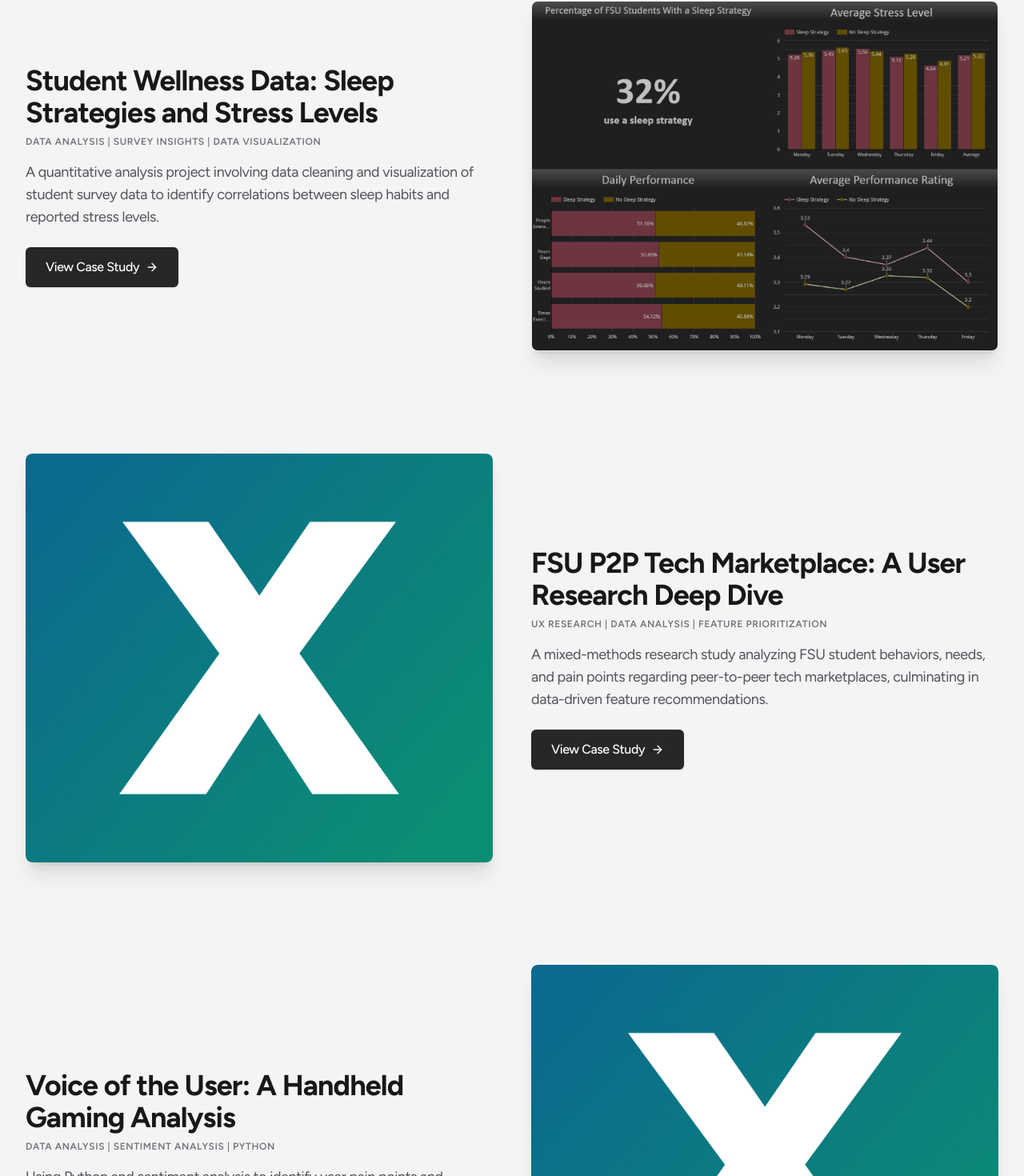
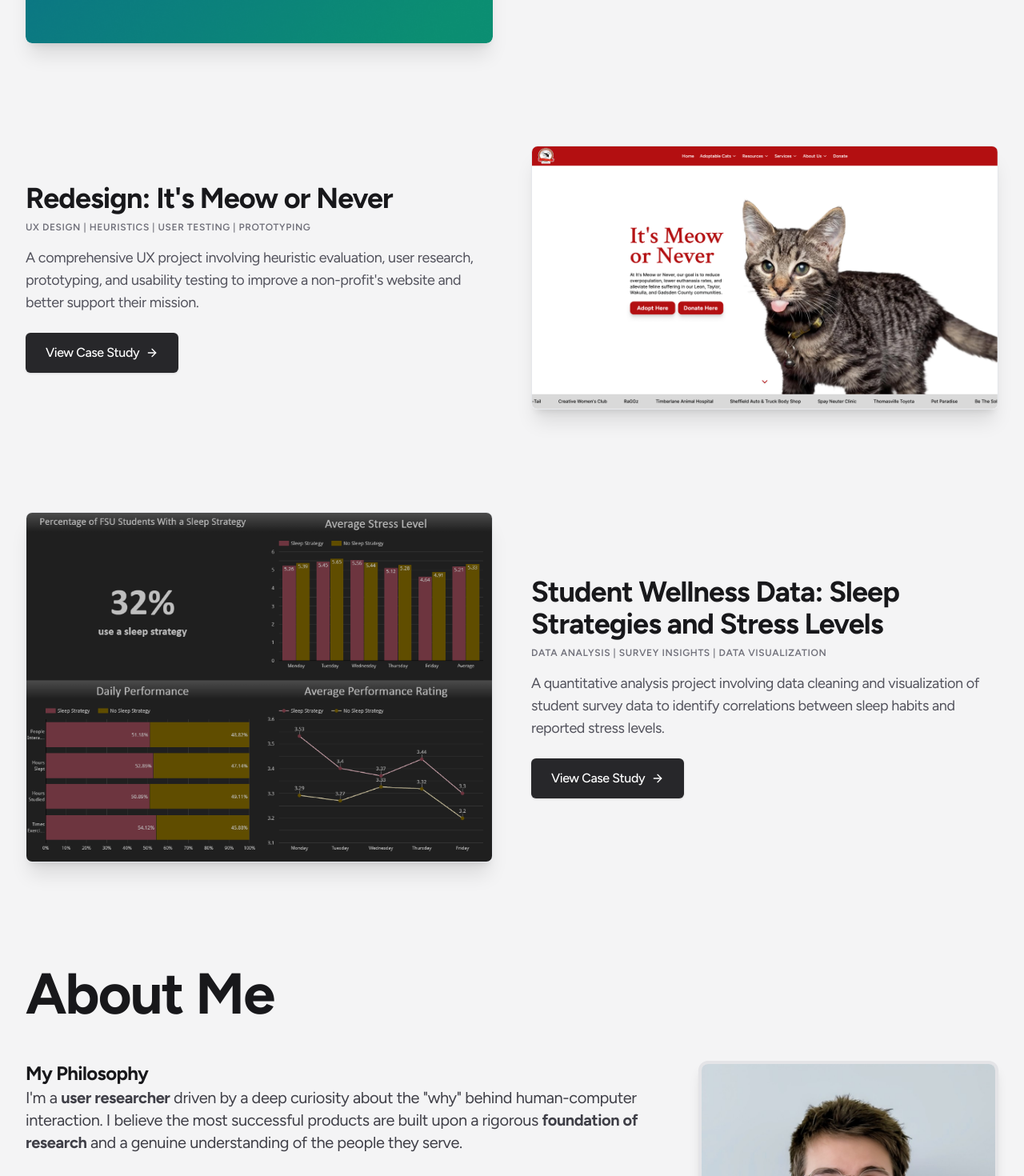
Before and after one commit to nthsm/portfolio, a Next.js app: page / in a window 1280 px wide. Shown: the part 1035-2505 px from the top of the page at 80% size. Built offline with nearby package versions, Linux system fonts and the light colour scheme; no server answers.

Commit message:
Update data.ts

```diff
--- a/app/data.ts
+++ b/app/data.ts
@@ -25,6 +25,14 @@ export const projectBlurbs: { [key: string]: string } = {
 
 export const PROJECTS: Project[] = [
   {
+    name: 'FSU P2P Tech Marketplace: A User Research Deep Dive',
+    description:
+      'A mixed-methods research study analyzing FSU student behaviors, needs, and pain points regarding peer-to-peer tech marketplaces, culminating in data-driven feature recommendations.',
+    link: '/p2p-marketplace-research',
+    image: '/placeholder.png',
+    id: 'project1',
+  },
+  {
     name: 'Redesign: It\'s Meow or Never',
     description:
       "A comprehensive UX project involving heuristic evaluation, user research, prototyping, and usability testing to improve a non-profit's website and better support their mission.",
@@ -40,22 +48,6 @@ export const PROJECTS: Project[] = [
     image: '/project4-lookerstudio.png',
     id: 'project4',
   },
-  {
-    name: 'FSU P2P Tech Marketplace: A User Research Deep Dive',
-    description:
-      'A mixed-methods research study analyzing FSU student behaviors, needs, and pain points regarding peer-to-peer tech marketplaces, culminating in data-driven feature recommendations.',
-    link: '/p2p-marketplace-research',
-    image: '/placeholder.png',
-    id: 'project1',
-  },
-  {
-    name: 'Voice of the User: A Handheld Gaming Analysis',
-    description:
-      'Using Python and sentiment analysis to identify user pain points and product opportunities from r/Handhelds community discussions.',
-    link: '/handheld-analysis',
-    image: '/placeholder.png',
-    id: 'project3',
-  },
 ]
 
 export const SOCIAL_LINKS: SocialLink[] = [
```
